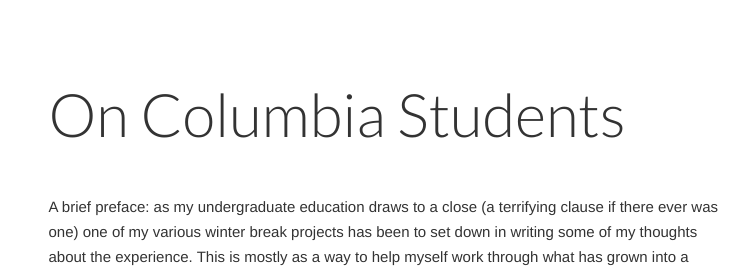
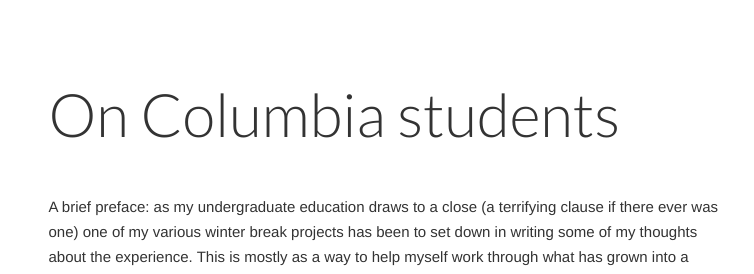
Before and after one commit to jacobandreas/writing, a Jekyll site: the page built from _posts/2011-12-28-on-columbia-students.md, in a window 1280 px wide. Shown: the top 274 px of the page, without its empty margins (254-1008 px from the left). Built offline with Jekyll 4.4.1, drawn with Linux system fonts in a browser that asks for light colours; nearby versions of some CDN libraries.

Commit message:
fix capitalization

```diff
--- a/_posts/2011-12-28-on-columbia-students.md
+++ b/_posts/2011-12-28-on-columbia-students.md
@@ -1,5 +1,5 @@
 ---
-Title : On Columbia students
+title : On Columbia students
 layout : essay
 categories : [school]
 ---
```
